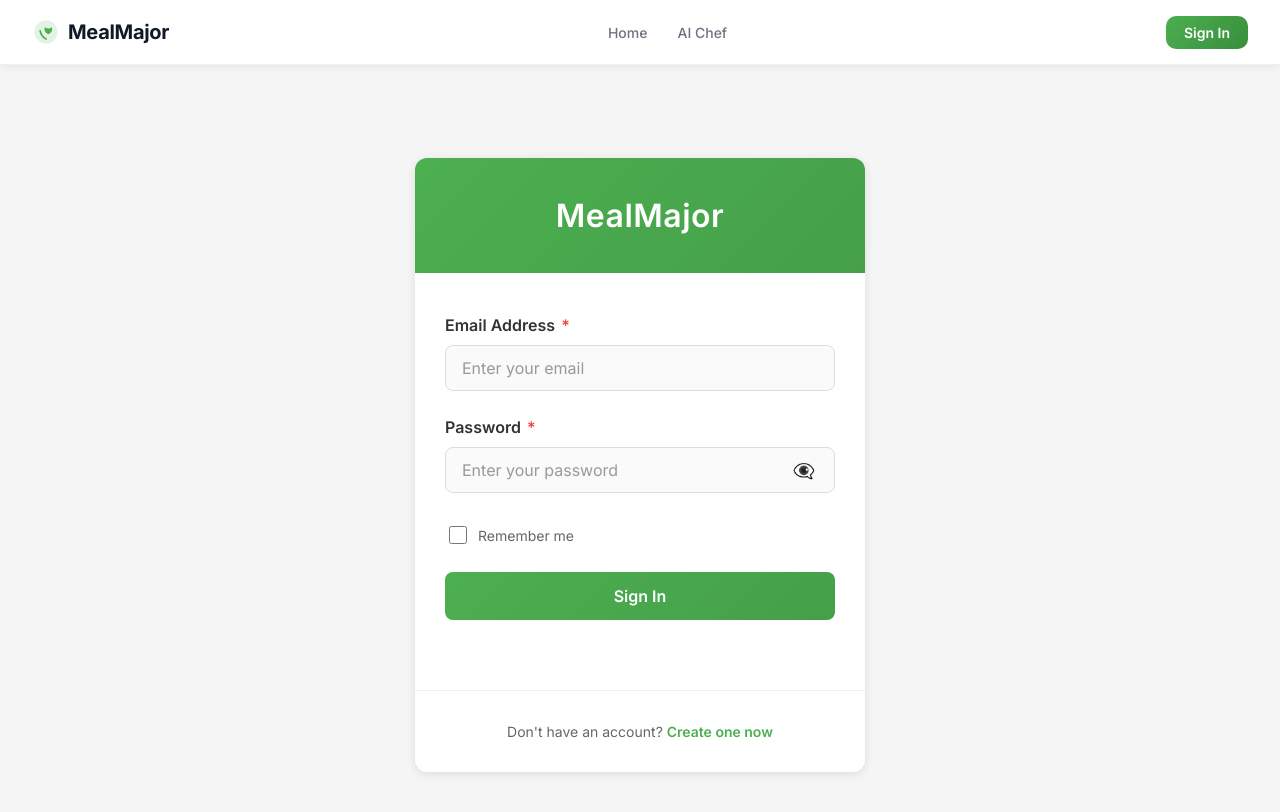
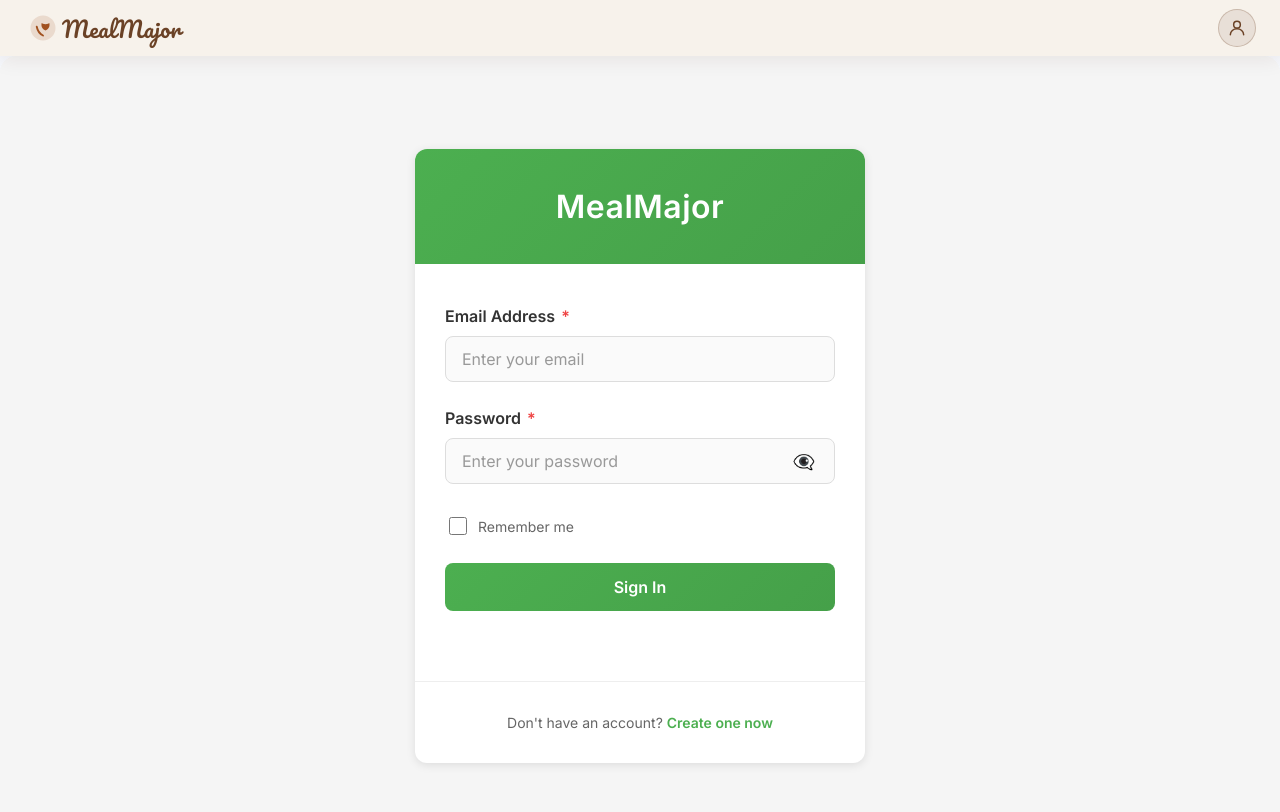
Before and after one commit to Ju-221/MIB-SOEN341_Project_W26, a React app in the folder frontend/: page / in a window 1280 px wide. Shown: the top 812 px of the page. Built offline with nearby package versions, Linux system fonts and the light colour scheme; the HTML template or start-up script is replaced by a standard one.

Commit message:
Navbar improved + Routes fixed

```diff
--- a/frontend/src/App.css
+++ b/frontend/src/App.css
@@ -17,6 +17,8 @@
   display: flex;
   flex-direction: column;
   width: 100%;
+  border-radius: 16px 16px 0 0;
+  overflow: hidden;
 }
 
 /* ── Auth Modal Overlay ── */
--- a/frontend/src/components/Navbar/Navbar.css
+++ b/frontend/src/components/Navbar/Navbar.css
@@ -1,26 +1,34 @@
+/*# The following CSS was drafted originally, but enhanced with the assistance of Claude.
+#Prompt example: If the user is not logged in, there should be no component in the navbar. I like how the Navbar is on top of the page but I want to be able to
+  change its background color, radius... and I am not able to do that right now
+# I, Anais Perron reviewed, modified, and tested the code to ensure correctness.
+*/
+@import url('https://fonts.googleapis.com/css2?family=Cabin:ital,wght@0,400..700;1,400..700&family=Pacifico&display=swap');
+
 /* ── Shared Navbar ── */
 
 .app-nav {
-  background: rgba(255, 255, 255, 0.95);
-  backdrop-filter: blur(12px);
-  -webkit-backdrop-filter: blur(12px);
-  border-bottom: 1px solid var(--clr-border, #eef2f7);
-  box-shadow: var(--shadow-sm, 0 2px 8px rgba(15, 23, 42, 0.06));
   position: sticky;
   top: 0;
+  left: 0;
+  right: 0;
   z-index: 100;
   width: 100%;
 }
 
 .app-nav-inner {
-  max-width: 1280px;
-  margin: 0 auto;
-  padding: 0 32px;
-  height: 64px;
+  padding: 0 24px;
+  height: 56px;
   display: flex;
   align-items: center;
   justify-content: space-between;
   gap: 24px;
+  background: #f7f2eb;
+  backdrop-filter: blur(14px);
+  -webkit-backdrop-filter: blur(14px);
+  border-radius: 0;
+  border: none;
+  box-shadow: 0 4px 20px rgba(61, 31, 13, 0.08);
 }
 
 /* ── Brand ── */
@@ -28,33 +36,32 @@
 .app-nav-brand {
   display: flex;
   align-items: center;
-  gap: 8px;
-  font-size: 20px;
-  font-weight: 700;
-  color: var(--clr-text, #111827);
-  letter-spacing: -0.3px;
+  font-family: 'Pacifico', cursive;
+  font-size: 22px;
+  font-weight: 400;
+  color: #6B4226;
+  letter-spacing: 0.3px;
   flex-shrink: 0;
   text-decoration: none;
-  transition: opacity var(--ease, 0.2s ease);
+  transition: opacity 0.2s ease;
 }
 
 .app-nav-brand:hover {
-  opacity: 0.8;
-  color: var(--clr-text, #111827);
+  opacity: 0.75;
+  color: #6B4226;
 }
 
 .app-nav-brand-icon {
-  width: 28px;
-  height: 28px;
+  width: 38px;
+  height: 30px;
   flex-shrink: 0;
 }
-
 /* ── Desktop Nav Links ── */
 
 .app-nav-links {
   display: flex;
   align-items: center;
-  gap: 2px;
+  gap: 32px;
   flex: 1;
   justify-content: center;
 }
@@ -64,17 +71,17 @@
   padding: 7px 14px;
   font-size: 14px;
   font-weight: 500;
-  color: var(--clr-text-muted, #6b7280);
+  color: #6B4226;
   text-decoration: none;
-  border-radius: var(--radius-md, 10px);
+  border-radius: 10px;
   transition:
     color var(--ease, 0.2s ease),
     background var(--ease, 0.2s ease);
 }
 
 .app-nav-link:hover {
-  color: var(--clr-text, #111827);
-  background: #f3f4f6;
+  color: #3d1f0d;
+  background: rgba(107, 66, 38, 0.08);
 }
 
 .app-nav-link.active {
@@ -92,7 +99,7 @@
   width: 16px;
   height: 2px;
   border-radius: 1px;
-  background: var(--clr-primary, #4caf50);
+  background: #8B5E3C;
 }
 
 /* ── Actions ── */
@@ -100,58 +107,119 @@
 .app-nav-actions {
   display: flex;
   align-items: center;
-  gap: 10px;
+  gap: 12px;
   flex-shrink: 0;
 }
 
-.app-nav-user-area {
+.app-nav-username {
+  font-size: 14px;
+  font-weight: 600;
+  color: #6B4226;
+  white-space: nowrap;
+}
+
+/* ── Profile icon + dropdown ── */
+
+.app-nav-profile-wrap {
+  position: relative;
+}
+
+.app-nav-profile-btn {
   display: flex;
   align-items: center;
-  gap: 14px;
+  justify-content: center;
+  width: 38px;
+  height: 38px;
+  padding: 0;
+  background: rgba(107, 66, 38, 0.1);
+  border: 1.5px solid rgba(107, 66, 38, 0.25);
+  border-radius: 50%;
+  color: #6B4226;
+  cursor: pointer;
+  transition:
+    background 0.2s ease,
+    border-color 0.2s ease;
 }
 
-.app-nav-user-email {
-  font-size: 13px;
-  color: var(--clr-text-muted, #6b7280);
-  max-width: 180px;
+.app-nav-profile-btn svg {
+  width: 20px;
+  height: 20px;
+}
+
+.app-nav-profile-btn:hover,
+.app-nav-profile-btn.open {
+  background: rgba(107, 66, 38, 0.18);
+  border-color: #8B5E3C;
+}
+
+.app-nav-profile-dropdown {
+  position: absolute;
+  top: calc(100% + 8px);
+  right: 0;
+  min-width: 160px;
+  background: #ffffff;
+  border: 1px solid #e5e7eb;
+  border-radius: 10px;
+  box-shadow: 0 8px 24px rgba(61, 31, 13, 0.12);
+  overflow: hidden;
+  display: flex;
+  flex-direction: column;
+  z-index: 200;
+  animation: dropdownFadeIn 0.15s ease;
+}
+
+@keyframes dropdownFadeIn {
+  from {
+    opacity: 0;
+    transform: translateY(-6px);
+  }
+  to {
+    opacity: 1;
+    transform: translateY(0);
+  }
+}
+
+.app-nav-dropdown-email {
+  display: block;
+  padding: 10px 16px 6px;
+  font-size: 12px;
+  color: #9ca3af;
   overflow: hidden;
   text-overflow: ellipsis;
   white-space: nowrap;
+  border-bottom: 1px solid #f3f4f6;
 }
 
-.app-nav-button {
-  padding: 8px 18px;
+.app-nav-dropdown-item {
+  display: block;
+  width: 100%;
+  padding: 11px 16px;
   font-size: 14px;
-  font-weight: 600;
-  border-radius: var(--radius-md, 10px);
+  font-weight: 500;
+  color: #3d1f0d;
+  text-decoration: none;
+  background: transparent;
+  border: none;
+  text-align: left;
   cursor: pointer;
   transition:
-    transform var(--ease, 0.2s ease),
-    box-shadow var(--ease, 0.2s ease);
-  white-space: nowrap;
+    color 0.15s ease,
+    background 0.15s ease;
 }
 
-.app-nav-button.login {
-  background: linear-gradient(135deg, #4caf50 0%, #388e3c 100%);
-  color: #ffffff;
-  border: none;
+.app-nav-dropdown-item:hover {
+  background: #f5ebe0;
+  color: #6B4226;
 }
 
-.app-nav-button.login:hover {
-  transform: translateY(-1px);
-  box-shadow: var(--shadow-green, 0 4px 14px rgba(76, 175, 80, 0.28));
+.app-nav-dropdown-signout {
+  color: #b91c1c;
+  border-top: 1px solid #f3f4f6;
 }
 
-.app-nav-button.logout {
-  background: #ffffff;
-  color: var(--clr-text, #111827);
-  border: 1px solid var(--clr-border-strong, #e5e7eb);
-}
-
-.app-nav-button.logout:hover {
-  border-color: #9ca3af;
-  transform: translateY(-1px);
-  box-shadow: var(--shadow-sm, 0 2px 8px rgba(15, 23, 42, 0.06));
+.app-nav-dropdown-signout:hover {
+  background: #fef2f2;
+  color: #b91c1c;
 }
 
 /* ── Hamburger (mobile only) ── */
@@ -166,8 +234,8 @@
   height: 36px;
   padding: 0;
   background: transparent;
-  border: 1px solid var(--clr-border-strong, #e5e7eb);
-  border-radius: var(--radius-sm, 6px);
+  border: 1px solid rgba(107, 66, 38, 0.3);
+  border-radius: 6px;
   cursor: pointer;
   flex-shrink: 0;
 }
@@ -176,7 +244,7 @@
   display: block;
   width: 18px;
   height: 2px;
-  background: var(--clr-text, #111827);
+  background: #6B4226;
   border-radius: 1px;
   transition:
     transform 0.25s ease,
@@ -203,8 +271,8 @@
   overflow: hidden;
   max-height: 0;
   transition: max-height 0.3s ease;
-  border-top: 1px solid var(--clr-border, #eef2f7);
-  background: #ffffff;
+  border-top: 1px solid rgba(107, 66, 38, 0.15);
+  background: rgba(255, 255, 255, 0.97);
 }
 
 .app-nav-mobile.open {
@@ -216,18 +284,18 @@
   padding: 14px 24px;
   font-size: 15px;
   font-weight: 500;
-  color: var(--clr-text-muted, #6b7280);
+  color: #6b7280;
   text-decoration: none;
-  border-bottom: 1px solid var(--clr-border, #eef2f7);
+  border-bottom: 1px solid rgba(107, 66, 38, 0.08);
   transition:
-    color var(--ease, 0.2s ease),
-    background var(--ease, 0.2s ease);
+    color 0.2s ease,
+    background 0.2s ease;
 }
 
 .app-nav-mobile-link:hover,
 .app-nav-mobile-link.active {
-  color: var(--clr-primary, #4caf50);
-  background: var(--clr-primary-light, #dcfce7);
+  color: #8B5E3C;
+  background: #f5ebe0;
 }
 
 .app-nav-mobile-logout {
@@ -236,22 +304,20 @@
   padding: 14px 24px;
   font-size: 15px;
   font-weight: 500;
-  color: var(--clr-text-muted, #6b7280);
+  color: #6b7280;
   text-align: left;
   background: transparent;
   border: none;
   border-radius: 0;
-  border-top: none;
   cursor: pointer;
   transition:
-    color var(--ease, 0.2s ease),
-    background var(--ease, 0.2s ease);
+    color 0.2s ease,
+    background 0.2s ease;
 }
 
 .app-nav-mobile-logout:hover {
   color: #b91c1c;
   background: #fef2f2;
-  border-color: transparent;
 }
 
 /* ── Responsive ── */
@@ -270,15 +336,7 @@
     display: flex;
   }
 
-  .app-nav-user-email {
-    display: none;
-  }
-
   .app-nav-hamburger {
     display: flex;
   }
-
-  .app-nav-button.logout {
-    display: none;
-  }
 }
--- a/frontend/src/components/Navbar/Navbar.tsx
+++ b/frontend/src/components/Navbar/Navbar.tsx
@@ -1,47 +1,62 @@
-import { useState } from 'react';
+   /*# The following file was drafted originally, but enhanced with the assistance of Claude.
+#Prompt example: If the user is not logged in, there should be no component in the navbar. I like how the Navbar is on top of the page but I want to be able to
+  change its background color, radius... and I am not able to do that right now
+# I, Anais Perron reviewed, modified, and tested the code to ensure correctness.
+*/
+import { useEffect, useRef, useState } from 'react';
 import './Navbar.css';
 
 interface NavbarProps {
   currentPage: string;
   isLoggedIn: boolean;
-  onLoginClick: () => void;
-  onLogout: () => void;
   userEmail: string | null;
 }
 
 const NAV_LINKS = [
-  { href: '#home', label: 'Home', page: 'home', authOnly: false },
+  { href: '#recipes', label: 'Recipes', page: 'recipes', authOnly: true },
   { href: '#calendar', label: 'Calendar', page: 'calendar', authOnly: true },
-  { href: '#profile', label: 'Profile', page: 'profile', authOnly: true },
-  { href: '#unique', label: 'Discover', page: 'unique', authOnly: true },
-  { href: '#aichat', label: 'AI Chef', page: 'aichat', authOnly: false },
+  { href: '#unique', label: 'Meal Tournament', page: 'unique', authOnly: true },
+  { href: '#aichat', label: 'AI Chef ✦', page: 'aichat', authOnly: true },
 ];
 
-function Navbar({ currentPage, isLoggedIn, onLoginClick, onLogout, userEmail }: NavbarProps) {
+function Navbar({ currentPage, isLoggedIn, userEmail }: NavbarProps) {
   const [mobileOpen, setMobileOpen] = useState(false);
+  const [profileOpen, setProfileOpen] = useState(false);
+  const profileRef = useRef<HTMLDivElement>(null);
 
   const visibleLinks = NAV_LINKS.filter((l) => !l.authOnly || isLoggedIn);
+  const closeMobile = () => setMobileOpen(false);
 
-  const closeMobile = () => setMobileOpen(false);
+  // Close profile dropdown on outside click
+  useEffect(() => {
+    function handleClickOutside(e: MouseEvent) {
+      if (profileRef.current && !profileRef.current.contains(e.target as Node)) {
+        setProfileOpen(false);
+      }
+    }
+    document.addEventListener('mousedown', handleClickOutside);
+    return () => document.removeEventListener('mousedown', handleClickOutside);
+  }, []);
 
   return (
     <nav className="app-nav">
       <div className="app-nav-inner">
-        {/* Brand */}
+        {/* Brand – clicking navigates home */}
         <a href="#home" className="app-nav-brand" onClick={closeMobile}>
            <svg className="app-nav-brand-icon" viewBox="0 0 24 24" fill="none" aria-hidden="true">
             <path
               d="M12 2C6.48 2 2 6.48 2 12s4.48 10 10 10 10-4.48 10-10S17.52 2 12 2z"
-              fill="#4caf50"
+              fill="#a1511f"
               opacity=".15"
             />
-            <path d="M17 8c0 0-1.5 1-3 1s-3-1-3-1-1.5 4 3 6c4.5-2 3-6 3-6z" fill="#4caf50" />
-            <path d="M7 11c0 0 1 5 5 7" stroke="#4caf50" strokeWidth="1.5" strokeLinecap="round" />
+            <path d="M17 8c0 0-1.5 1-3 1s-3-1-3-1-1.5 4 3 6c4.5-2 3-6 3-6z" fill="#a1511f" />
+            <path d="M7 11c0 0 1 5 5 7" stroke="#a1511f" strokeWidth="1.5" strokeLinecap="round" />
           </svg>
           MealMajor
         </a>
 
-        {/* Desktop links */}
+        {/* Desktop links – logged in only */}
+        {isLoggedIn && (
           <div className="app-nav-links">
             {visibleLinks.map((link) => (
               <a
@@ -53,21 +68,74 @@ function Navbar({ currentPage, isLoggedIn, onLoginClick, onLogout, userEmail }:
               </a>
             ))}
           </div>
+        )}
 
-        {/* Desktop actions + hamburger */}
+        {/* Profile icon accordion + hamburger */}
         <div className="app-nav-actions">
+          {/* Username label */}
+          {isLoggedIn && userEmail && (
+            <span className="app-nav-username">{userEmail.split('@')[0]}</span>
+          )}
+          {/* Profile dropdown */}
+          <div className="app-nav-profile-wrap" ref={profileRef}>
+            <button
+              type="button"
+              className={`app-nav-profile-btn ${profileOpen ? 'open' : ''}`}
+              onClick={() => setProfileOpen((o) => !o)}
+              aria-label="Account menu"
+              aria-expanded={profileOpen}
+            >
+              <svg viewBox="0 0 24 24" fill="none" aria-hidden="true">
+                <circle cx="12" cy="8" r="4" stroke="currentColor" strokeWidth="1.8" />
+                <path
+                  d="M4 20c0-4 3.582-7 8-7s8 3 8 7"
+                  stroke="currentColor"
+                  strokeWidth="1.8"
+                  strokeLinecap="round"
+                />
+              </svg>
+            </button>
+
+            {profileOpen && (
+              <div className="app-nav-profile-dropdown">
                 {isLoggedIn ? (
-            <div className="app-nav-user-area">
-              <span className="app-nav-user-email">{userEmail}</span>
-              <button type="button" className="app-nav-button logout" onClick={onLogout}>
-                Log Out
+                  <>
+                    {userEmail && (
+                      <span className="app-nav-dropdown-email">{userEmail}</span>
+                    )}
+                    <a
+                      href="#profile"
+                      className="app-nav-dropdown-item"
+                      onClick={() => setProfileOpen(false)}
+                    >
+                      Profile
+                    </a>
+                    <button
+                      type="button"
+                      className="app-nav-dropdown-item app-nav-dropdown-signout"
+                      onClick={() => {
+                        onLogout();
+                        setProfileOpen(false);
+                      }}
+                    >
+                      Sign Out
                     </button>
-            </div>
+                  </>
                 ) : (
-            <button type="button" className="app-nav-button login" onClick={onLoginClick}>
+                  <button
+                    type="button"
+                    className="app-nav-dropdown-item"
+                    onClick={() => {
+                      onLoginClick();
+                      setProfileOpen(false);
+                    }}
+                  >
                     Sign In
                   </button>
                 )}
+              </div>
+            )}
+          </div>
 
           {/* Hamburger – mobile only */}
           <button
@@ -96,7 +164,15 @@ function Navbar({ currentPage, isLoggedIn, onLoginClick, onLogout, userEmail }:
             {link.label}
           </a>
         ))}
-        {isLoggedIn && (
+        {isLoggedIn ? (
+          <>
+            <a
+              href="#profile"
+              className="app-nav-mobile-link"
+              onClick={closeMobile}
+            >
+              Profile
+            </a>
             <button
               type="button"
               className="app-nav-mobile-logout"
@@ -105,7 +181,19 @@ function Navbar({ currentPage, isLoggedIn, onLoginClick, onLogout, userEmail }:
                 closeMobile();
               }}
             >
-            Log Out
+              Sign Out
+            </button>
+          </>
+        ) : (
+          <button
+            type="button"
+            className="app-nav-mobile-logout"
+            onClick={() => {
+              onLoginClick();
+              closeMobile();
+            }}
+          >
+            Sign In
           </button>
         )}
       </div>
```
Also changed, not shown: 1 other file (tests, documents, lock files or other folders). Lines whose indentation alone changed are shown as unchanged.
